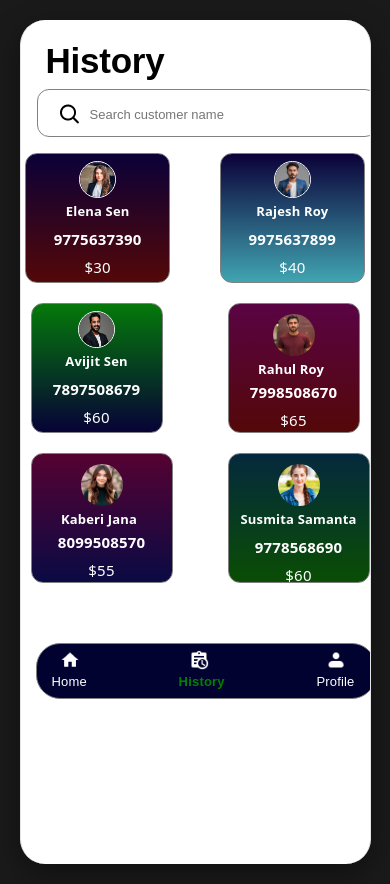
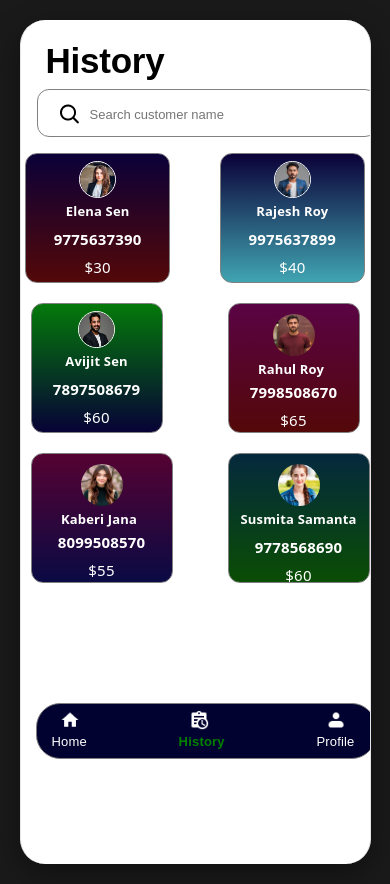
Before and after one commit to rumpa169/Recharge, a React (Vite) app in the folder React/: page /history in a window 390 px wide. Built offline with nearby package versions, Linux system fonts and the light colour scheme.

Commit message:
Add global mobile frame layout

```diff
--- a/React/src/History.css
+++ b/React/src/History.css
@@ -75,7 +75,7 @@ margin: 40px auto 0;
 border-radius: 24px;
 border: 1px solid gray;
 background-color: rgb(2, 2, 48);
-margin-top: 60px;
+margin-top: 120px;
 padding: 5px 20px 5px 20px;
 box-sizing: border-box;
 display: flex;
--- a/React/src/Home.css
+++ b/React/src/Home.css
@@ -2,7 +2,7 @@
 display: flex;
 padding: 20px;
 flex-direction: column;
-height: 812px;
+height: 840px;
 width: 375px;
 background-color: white;
 color: black;
```
